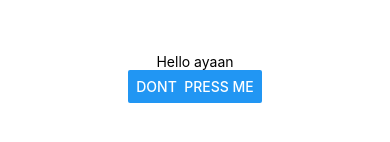
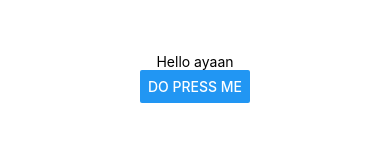
Before and after one commit to UVA-Rideshare/rideshare, a React Native app: screen / in a window 390 px wide. Shown: the part 344-486 px from the top of the page. Built offline with nearby package versions, Linux system fonts and the light colour scheme.

Commit message:
do press me button

```diff
--- a/App.js
+++ b/App.js
@@ -7,7 +7,7 @@ export default function App() {
     <View style={styles.container}>
       <Text>Hello ayaan</Text>
       <StatusBar style="auto" />
-      <Button title='Dont  press me'></Button>
+      <Button title='Do press me'></Button>
     </View>
   );
 }
```
